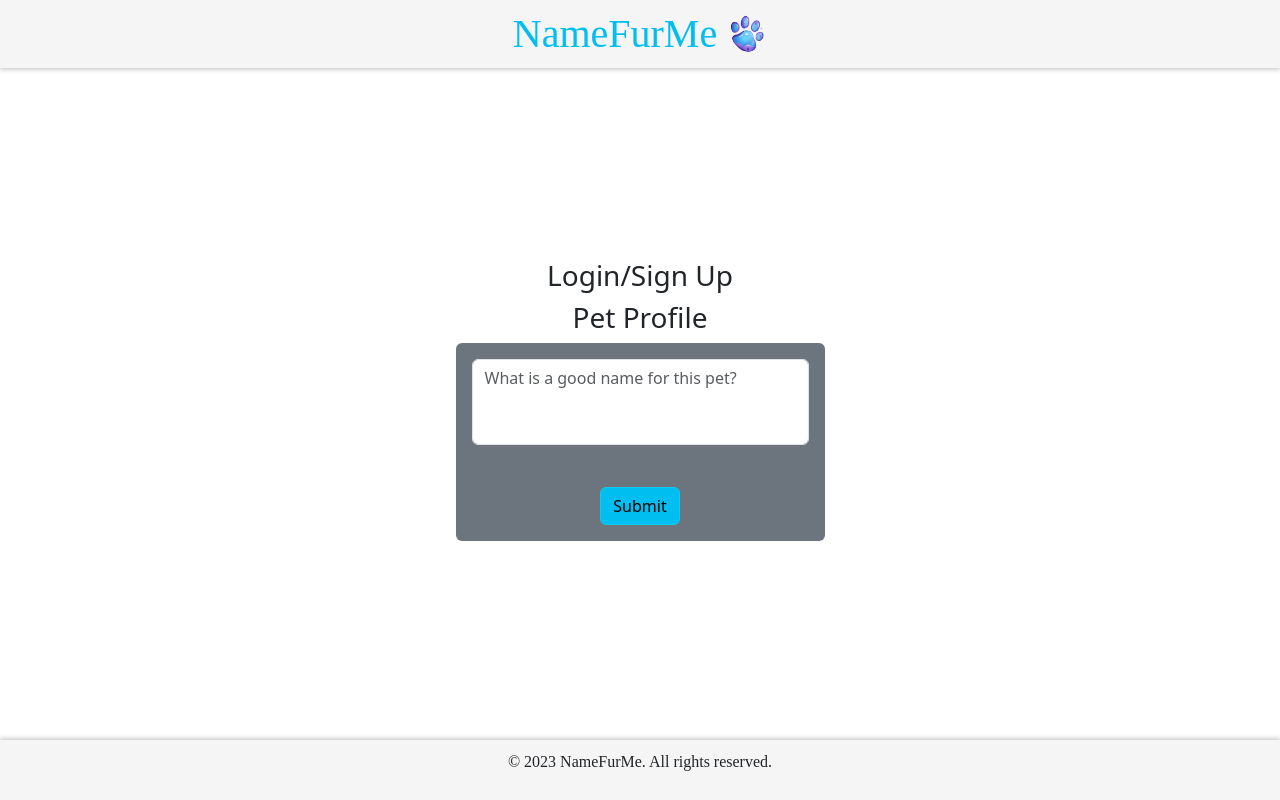
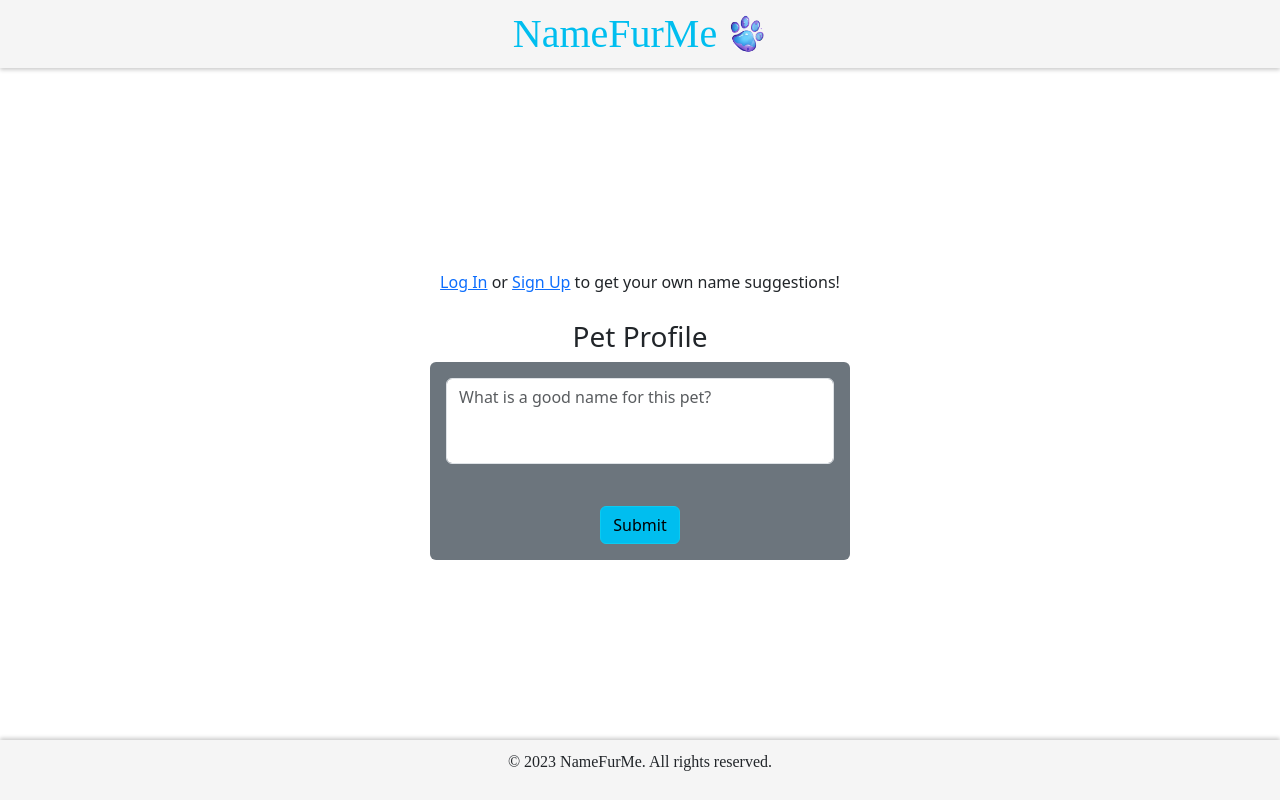
Before and after one commit to Rjohn217/PetNameApp, a React (Vite) app in the folder front-end/namefurme/: page / in a window 1280 px wide. Built offline with nearby package versions, Linux system fonts and the light colour scheme; a web font is replaced by a local one.

Commit message:
Updated LoginSignUp component

```diff
--- a/front-end/namefurme/src/components/LoginSignUp.jsx
+++ b/front-end/namefurme/src/components/LoginSignUp.jsx
@@ -1,10 +1,17 @@
 import React from 'react';
 
 const LoginSignUp = () => {
+  const loginSignUpStyle = {
+    textAlign: 'center',
+    marginTop: '20px',
+    padding: '10px',
+  };
+
   return (
-    <div>
-      <h3>Login/Sign Up</h3>
-      {/* Add login and sign-up forms here */}
+    <div style={loginSignUpStyle}>
+      <p>
+        <a href="#">Log In</a> or <a href="#">Sign Up</a> to get your own name suggestions!
+      </p>
     </div>
   );
 };
```
